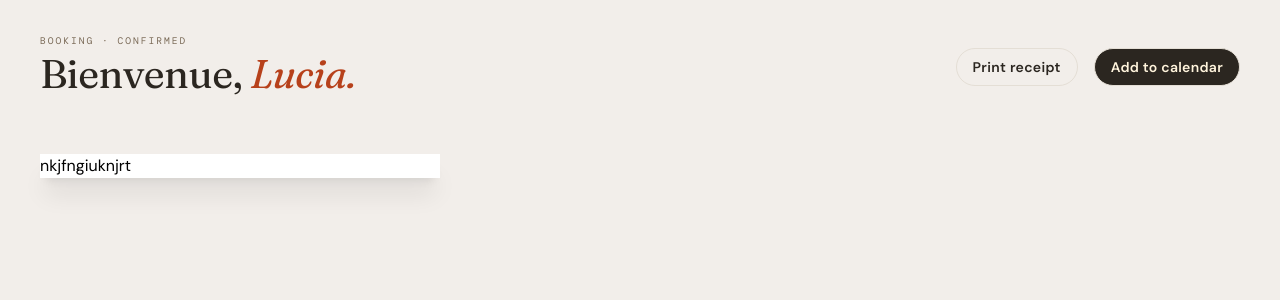
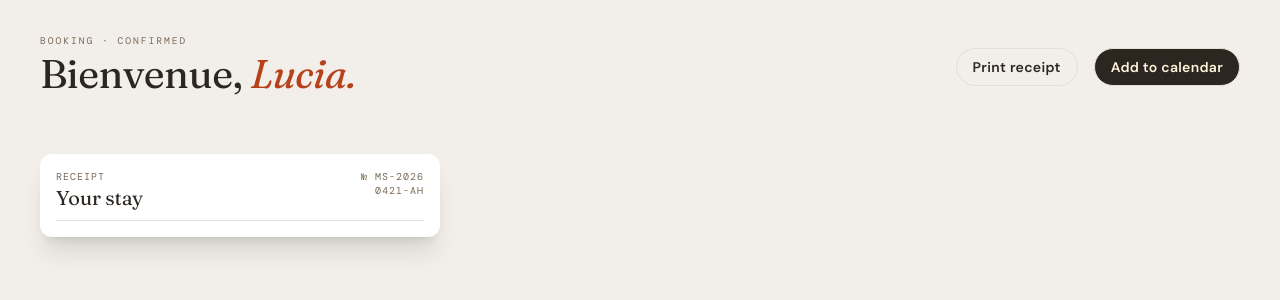
Before and after one commit to Sven-27/hotel-booking-confirmation-page, a React (Vite) app: page / in a window 1280 px wide. Shown: the top 300 px of the page. Built offline with nearby package versions, Linux system fonts and the light colour scheme; a web font is replaced by a local one.

Commit message:
adding content to receiptcard

```diff
--- a/src/components/confirmation/ReceiptCard.tsx
+++ b/src/components/confirmation/ReceiptCard.tsx
@@ -1,8 +1,22 @@
-import React from 'react'
+
 
 const ReceiptCard: React.FC = () => {
   return (
-    <div className="card bg-white">nkjfngiuknjrt</div>
+    <div className="card bg-white p-16 rounded-xl">
+      <div className="flex border-b border-neutral-400 pb-8">
+        <p className="w-full flex flex-col">
+          <small className="text-preset-10 text-neutral-600 uppercase">
+            Receipt
+          </small>
+          <span className="text-preset-4 text-neutral-900">Your stay</span>
+        </p>
+        <small className="w-full text-right text-preset-10 text-neutral-600">
+          № MS-2026<br/>
+          0421-AH
+        </small>
+
+      </div>
+    </div>
   )
 }
 
--- a/src/index.css
+++ b/src/index.css
@@ -84,7 +84,7 @@
     @apply text-[1.5rem] leading-[140%] font-fraunces font-normal tracking-[-0.2px]; /* Text Preset 3 */
   }
   .text-preset-4{
-    @apply text-[1.25rem] leading-[140%] font-fraunces italic tracking-[-0.1px]; /* Text Preset 4 */
+    @apply text-[1.25rem] leading-[140%] font-fraunces tracking-[-0.1px]; /* Text Preset 4 */
   }
   .text-preset-11{
     @apply text-[0.625rem] leading-[140%] font-fraunces font-medium tracking-[1px]; /* Text Preset 11 medium */
```
